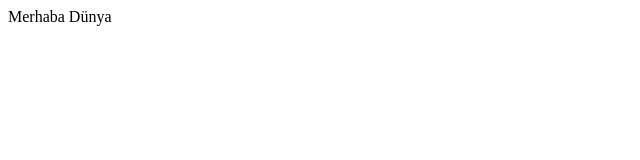
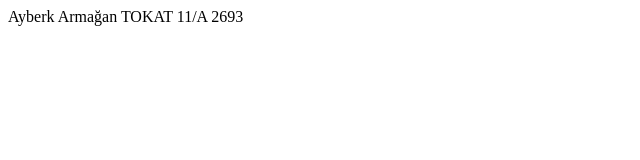
Before and after one commit to AyberkAT/github.io, a plain HTML site: page index.html in a window 1280 px wide. Shown: the whole page, without its empty margins (0-640 px from the left). Drawn offline with Linux system fonts and the light colour scheme.

Commit message:
index.html

```diff
--- a/index.html
+++ b/index.html
@@ -3,7 +3,7 @@
 <title>Test WEB</title>
 
 <body>
-Merhaba Dünya
+Ayberk Armağan TOKAT 11/A 2693
 </body>
 
 </head>
```
